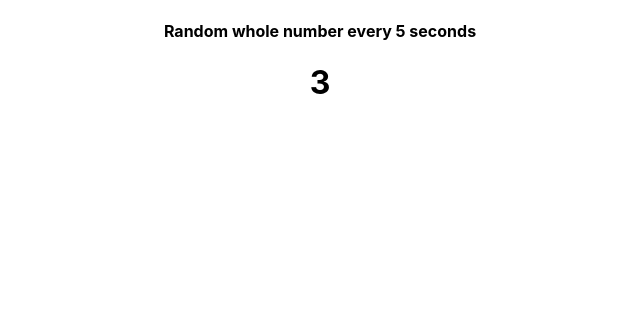
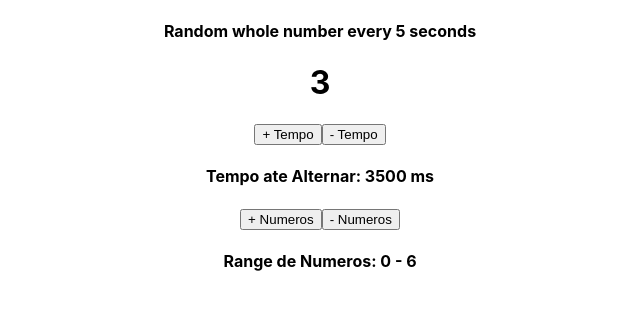
Before and after one commit to gabrielvf1/RandomNumbers, a React (Create React App) app: page / in a window 1280 px wide. Shown: the top 310 px of the page, without its empty margins (320-960 px from the left). Built offline with nearby package versions, Linux system fonts and the light colour scheme.

Commit message:
botao adiconar tempo e adiconar mais numeros

```diff
--- a/src/App.js
+++ b/src/App.js
@@ -2,28 +2,66 @@ import { useEffect, useState } from "react";
 
 function App() {
   const [teste, setTeste] = useState(0);
+  const [timer, setTimer] = useState(3500);
+  const [max, setMax] = useState(6);
+  const [min, setMin] = useState(0);
+
   const handleClick = () => {
-    const min = 0;
-    const max = 6;
-    const rand = Math.round(Math.random() * (0 - 6) + 6);
+    const rand = Math.round(Math.random() * (min - max) + max);
     setTeste(rand);
   };
 
   const [time, setTime] = useState(Date.now());
 
   useEffect(() => {
-    const interval = setInterval(() => setTime(Date.now()), 3500);
+    const interval = setInterval(() => setTime(Date.now()), timer);
     handleClick();
     return () => {
       clearInterval(interval);
     };
   }, [time]);
 
+  const plusTimer = () => {
+    setTimer((old) => {
+      console.log(old);
+      return old + 500;
+    });
+  };
+
+  const minusTimer = () => {
+    setTimer((old) => {
+      console.log(old);
+      return old - 500 > 0 ? old - 500 : old;
+    });
+  };
+
+  const plusNumber = () => {
+    setMax((old) => {
+      console.log(old);
+      return old + 1;
+    });
+  };
+
+  const minusNumber = () => {
+    setMin((old) => {
+      console.log(old);
+      return old - 1 >= 0 ? old - 1 : old;
+    });
+  };
+
   return (
     <div style={{ height: "100%", width: "100%", textAlign: "center" }}>
       <h4>Random whole number every 5 seconds </h4>
       <div>
         <h1>{teste}</h1>
+        <button onClick={plusTimer}>+ Tempo</button>
+        <button onClick={minusTimer}>- Tempo</button>
+        <h4>Tempo ate Alternar: {timer} ms</h4>
+        <button onClick={plusNumber}>+ Numeros</button>
+        <button onClick={minusNumber}>- Numeros</button>
+        <h4>
+          Range de Numeros: {min} - {max}
+        </h4>
       </div>
     </div>
   );
```
Also changed, not shown: 1 other file (tests, documents, lock files or other folders).
